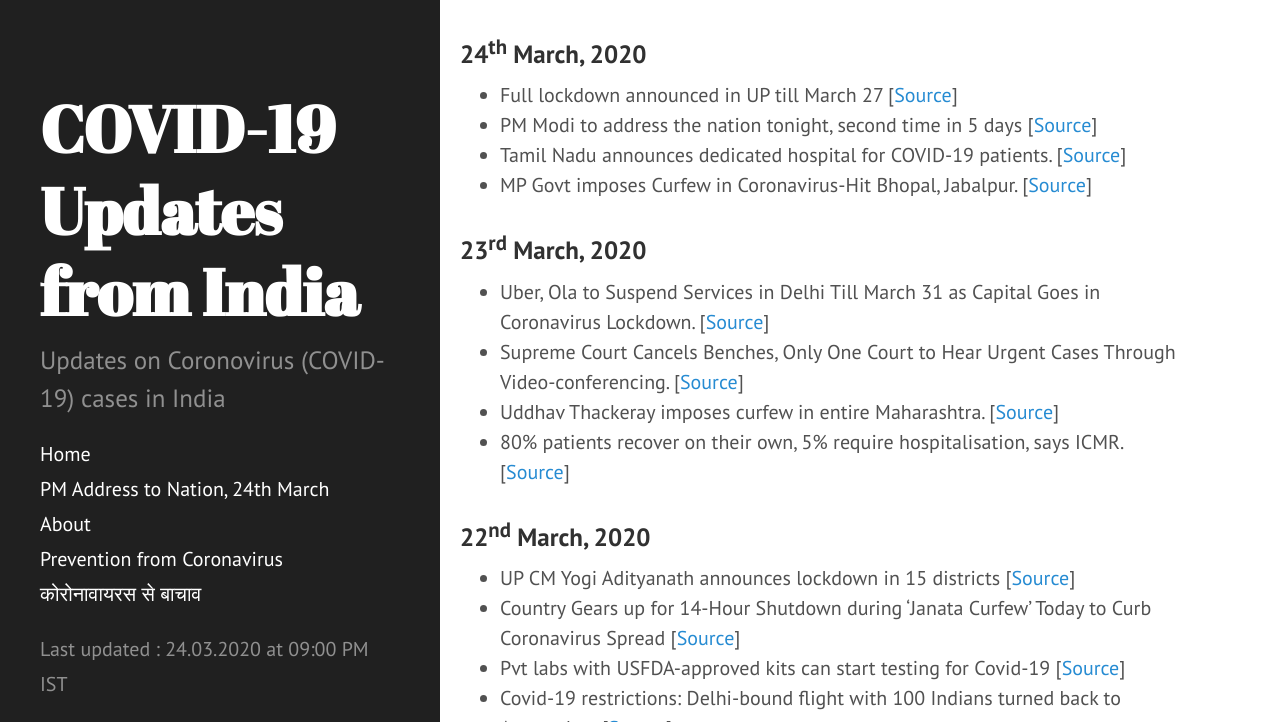
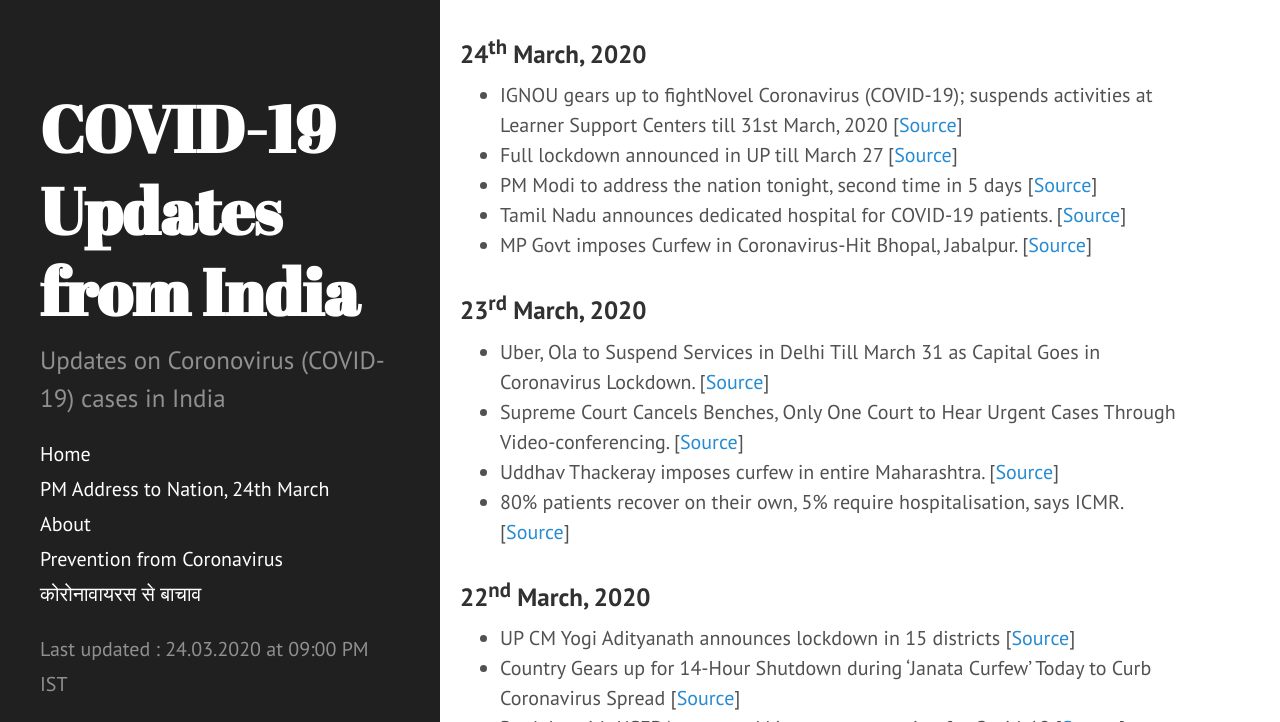
Before and after one commit to bhooraj/covid19updates-india, a Jekyll site: the page built from _posts/2020-03-24-Latest-updates.md, in a window 1280 px wide and 900 px high, scrolled down 1229 px, cut to the strip 178-900 px from the top of the window. Built offline with Jekyll 4.4.1, drawn with Linux system fonts in a browser that asks for light colours.

Commit message:
Update 2020-03-24-Latest-updates.md

```diff
--- a/_posts/2020-03-24-Latest-updates.md
+++ b/_posts/2020-03-24-Latest-updates.md
@@ -11,6 +11,7 @@ layout: post
 <iframe width="560" height="315" src="https://www.youtube.com/embed/zZ-pqoRREI8" frameborder="0" allow="accelerometer; autoplay; encrypted-media; gyroscope; picture-in-picture" allowfullscreen></iframe>
 
 ### 24<sup>th</sup> March, 2020
+- IGNOU gears up to fightNovel Coronavirus (COVID-19); suspends activities at Learner Support Centers till 31st March, 2020 [[Source](http://www.ignou.ac.in/userfiles/PR-converted%20(1)(2).pdf)]
 - Full lockdown announced in UP till March 27 [[Source](https://economictimes.indiatimes.com/news/politics-and-nation/full-lockdown-announced-in-up-till-march-27/articleshow/74790950.cms)]
 - PM Modi to address the nation tonight, second time in 5 days [[Source](https://www.livemint.com/news/india/pm-modi-to-address-the-nation-at-8-pm-today-on-coronavirus-outbreak-11585029361395.html)]
 - Tamil Nadu announces dedicated hospital for COVID-19 patients. [[Source](https://www.thehindu.com/news/national/tamil-nadu-announces-dedicated-hospital-for-covid-19-patients/article31146741.ece)]
```
